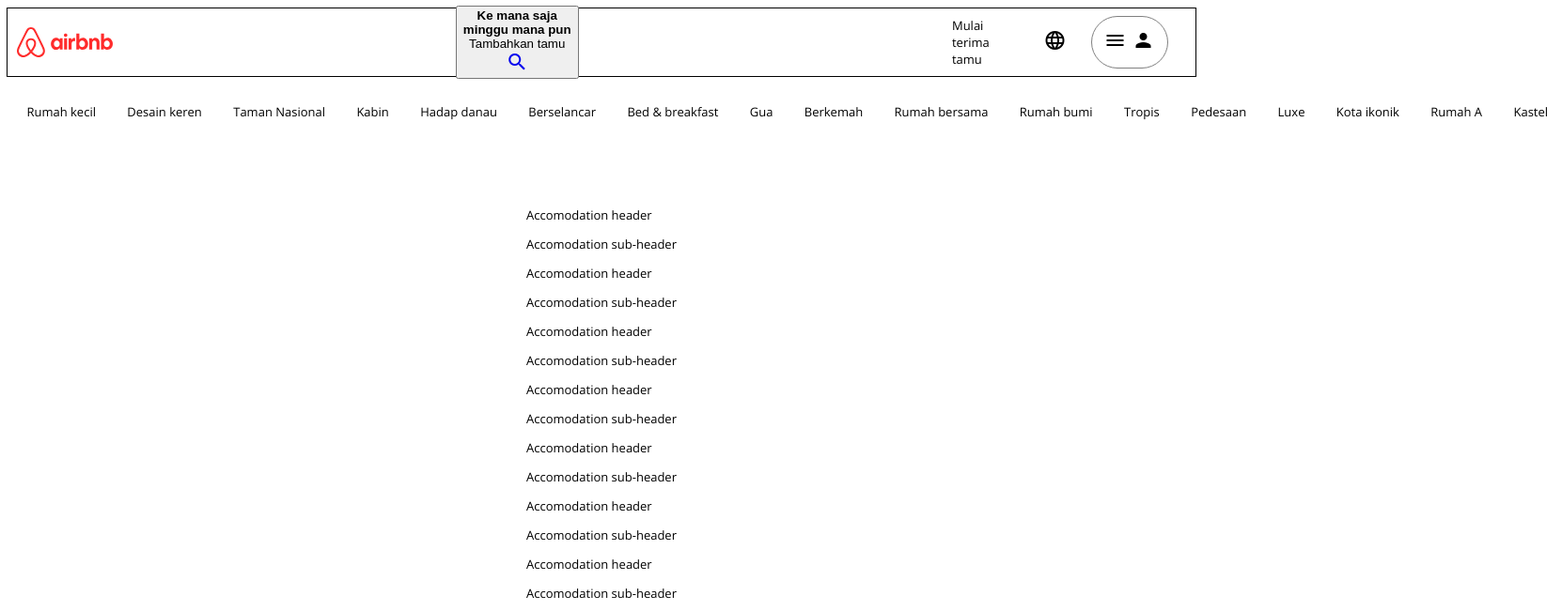
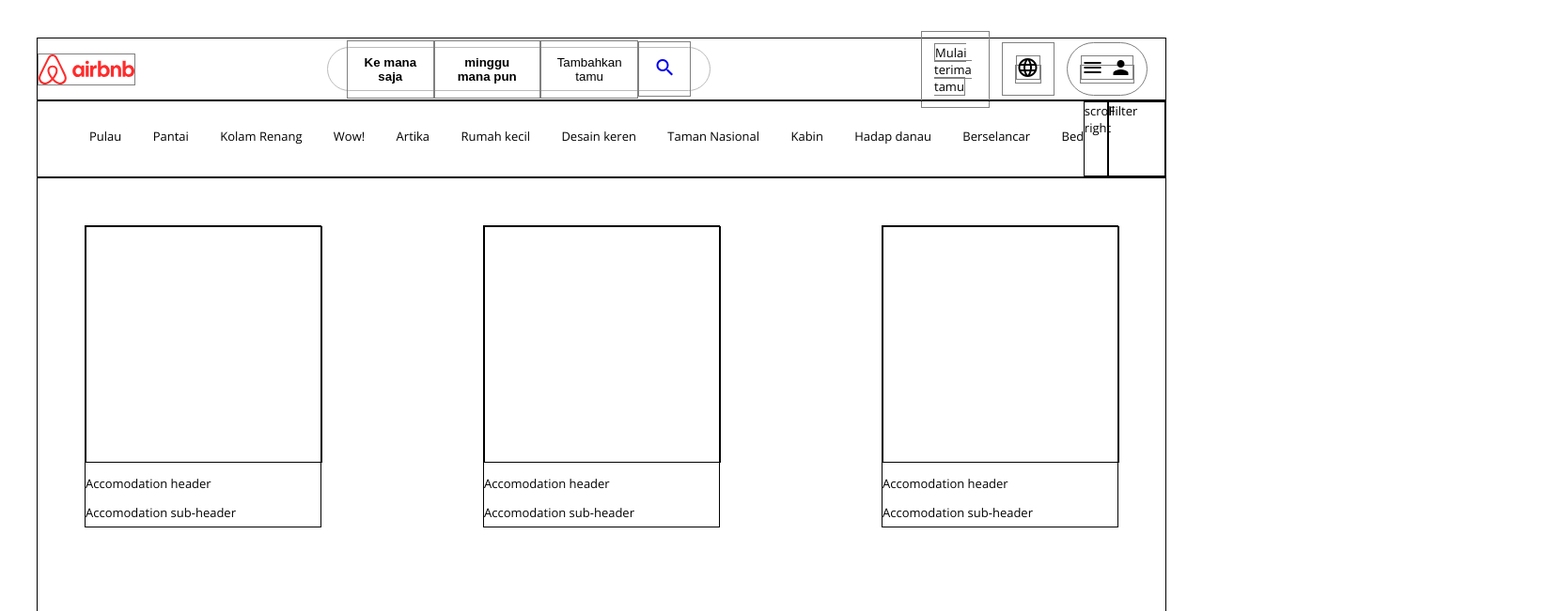
Before and after one commit to lintangwhk/airbnbclonepage, a plain HTML site: page index.html in a window 1280 px wide. Shown: the top 651 px of the page at 94% size, 1662 px wide, since content can reach past the window. Drawn offline with nearby package versions, Linux system fonts and the light colour scheme.

Commit message:
Update main.css

```diff
--- a/main.css
+++ b/main.css
@@ -7,14 +7,18 @@ body{
     align-items: center;
     display:flex;
     flex-direction: column;
+    padding: 32px;
   }
+
+#material-icons {
+    width: 24px;
+}
 
   /* ------------------------app bar---------------------------------- */
 
 .navbar {
-    width: calc(100% - 20px);
-    height: 4em;
-    padding: 10px;
+    width: 100%;
+    height: 5em;
     display: flex;
     flex-flow: row;
     align-items: center;
@@ -29,10 +33,7 @@ body{
     align-items: center;
     justify-content: center;
     align-content: center;
-}
-
-.home>img {
-    width: 7em;
+    border:1px solid grey
 }
 
   /* ------------------------search bar---------------------------------- */
@@ -53,7 +54,7 @@ body{
     font-weight: bold;
 }
 
-.accomodation {
+.search-menu {
     width: 50%;
     height: 3.5em;
     background-color: #ffffff;
@@ -66,41 +67,9 @@ body{
     padding: 20px;
 }
 
-.accomodation>* {
+.search-menu>* {
     padding: 15px;
-}
-
-.searchTerm {
-    width: 50%;
-}
-
-  /* ------------------------accomodation bar---------------------------------- */
-
-.accomodation-bar {
-    display: flex;
-    flex-flow: row;
-    width: 100%;
-    height: 80px;
-    overflow-x: scroll;
-    overflow-y: hidden;
-    white-space:nowrap;
-}
-
-.accomodation-navbar {
-    display:inline-block;
-    padding:0
-}
-
-.accomodation-navbar li{
-    display: inline-block;
-    float: none;
-    margin: 15px;
-}
-
-.filter {
-    width: 50px;
-    height: 25px;
-    border: 1px solid black;
+    border:1px solid grey
 }
 
 .right-menu{
@@ -115,13 +84,77 @@ body{
 }
 
 .right-menu *{
+    width: auto;
     color:black;
     text-decoration: none;
+    border:1px solid grey
 }
 
 .user{
     border-radius:3em;
     border:1px solid grey
+}
+  /* ------------------------sub-menu---------------------------------- */
+
+.sub-menu {
+    width: 100%;
+    display: flex;
+    flex-flow: row;
+    border:1px solid black
+}
+
+.accomodation-bar {
+    width: 94%;
+    height: 80px;
+    overflow-x: scroll;
+    overflow-y: hidden;
+    white-space:nowrap;
+}
+
+.accomodation-navbar li{
+    display: inline-block;
+    float: none;
+    margin: 15px;
+}
+
+.paddle {
+    width: 2%;
+    border: 1px solid black;
+}
+
+.filter {
+    width: 5%;
+    border: 1px solid black;
+}
+
+/* ------------------------accomodation list---------------------------------- */
+
+.accomodation-list {
+    width: 100%;
+    border: 1px solid black;
+    display: flex;
+    flex-direction: row;
+    flex-wrap: wrap;
+    justify-content: space-between;
+}
+
+.accomodation-box {
+    width: 250px;
+    height: 320px;
+    margin: 50px;
+    border: 1px solid black;
+}
+
+.pictures {
+    width: 250px;
+    height: 250px;
+    padding: 0;
+    margin: 0;
+}
+
+.p {
+    padding: 10px;
+    margin: 10px;
 }
 
 @media screen and (max-width: 800px) {
```
